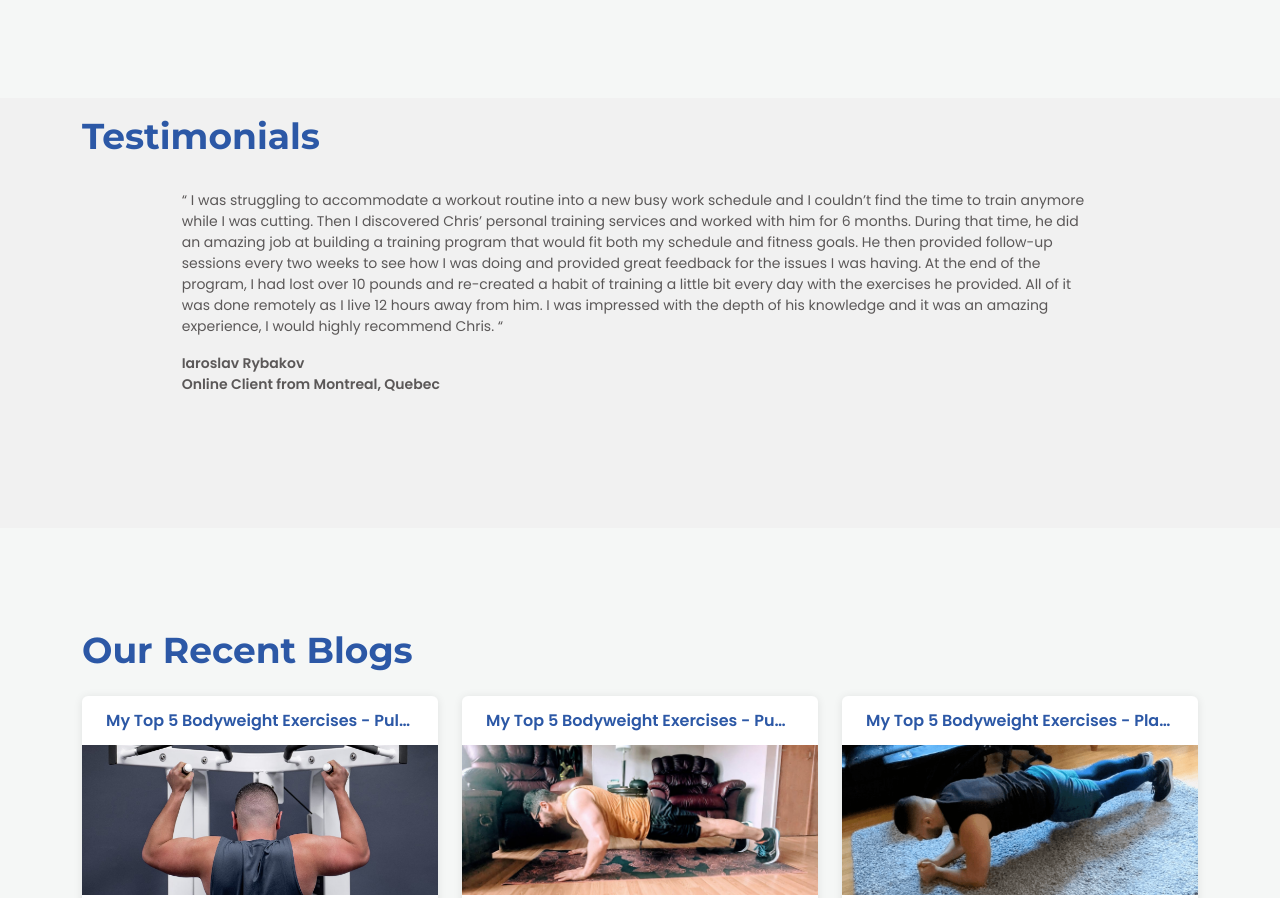
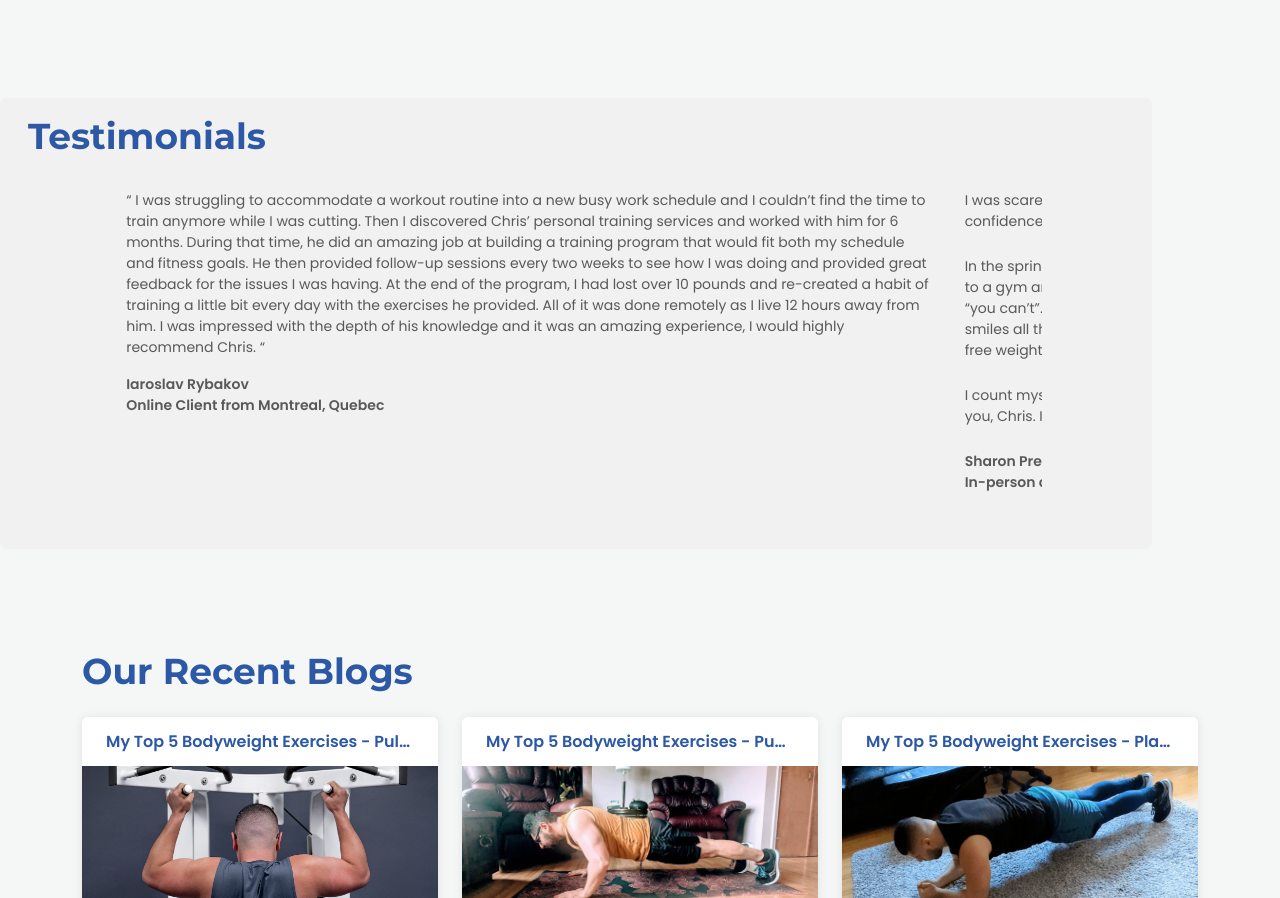
Before and after one commit to JGSolutions/fitvitfitness, a Next.js app: page / in a window 1280 px wide. Shown: the part 1212-2110 px from the top of the page. Built offline with nearby package versions, Linux system fonts and the light colour scheme.

Commit message:
fixed styling

```diff
--- a/components/scroll-slider/ScrollSlider.module.css
+++ b/components/scroll-slider/ScrollSlider.module.css
@@ -2,6 +2,7 @@
     width: 100%;
     height: 100%;
     scroll-snap-type: x mandatory;
+    scroll-behavior: smooth;
     display: flex;
     overflow-x: auto;
 }
--- a/pages/index.tsx
+++ b/pages/index.tsx
@@ -103,7 +103,7 @@ export default function Home({ getRecentPosts, AUDIENCE_ID, API_KEY, DATACENTER
 							</div>
 							<div className="row">
 								<div className="col" style={{ display: 'flex', justifyContent: 'center'}}>
-									<div style={{ width: '85%', height: 'auto', display: 'flex', justifyContent: 'center'}}>
+									<div style={{ width: '85%', height: 'auto', display: 'flex', justifyContent: 'center', position: 'relative'}}>
 										<ScrollSlider>
 											<section className={styles.testimonialSection}>
 												<p className={styles.text}>
--- a/styles/Home.module.css
+++ b/styles/Home.module.css
@@ -105,10 +105,11 @@
 
 .testimonialSection {
     height: 100%;
-    width: 100%;
+    width: 90%;
 	flex-shrink: 0;
-    scroll-snap-align: start;
 	padding: var(--fs-reg);
+	scroll-snap-align: start;
+	border-radius: 6px;
 }
 
 @media (max-width: 800px) {
```
